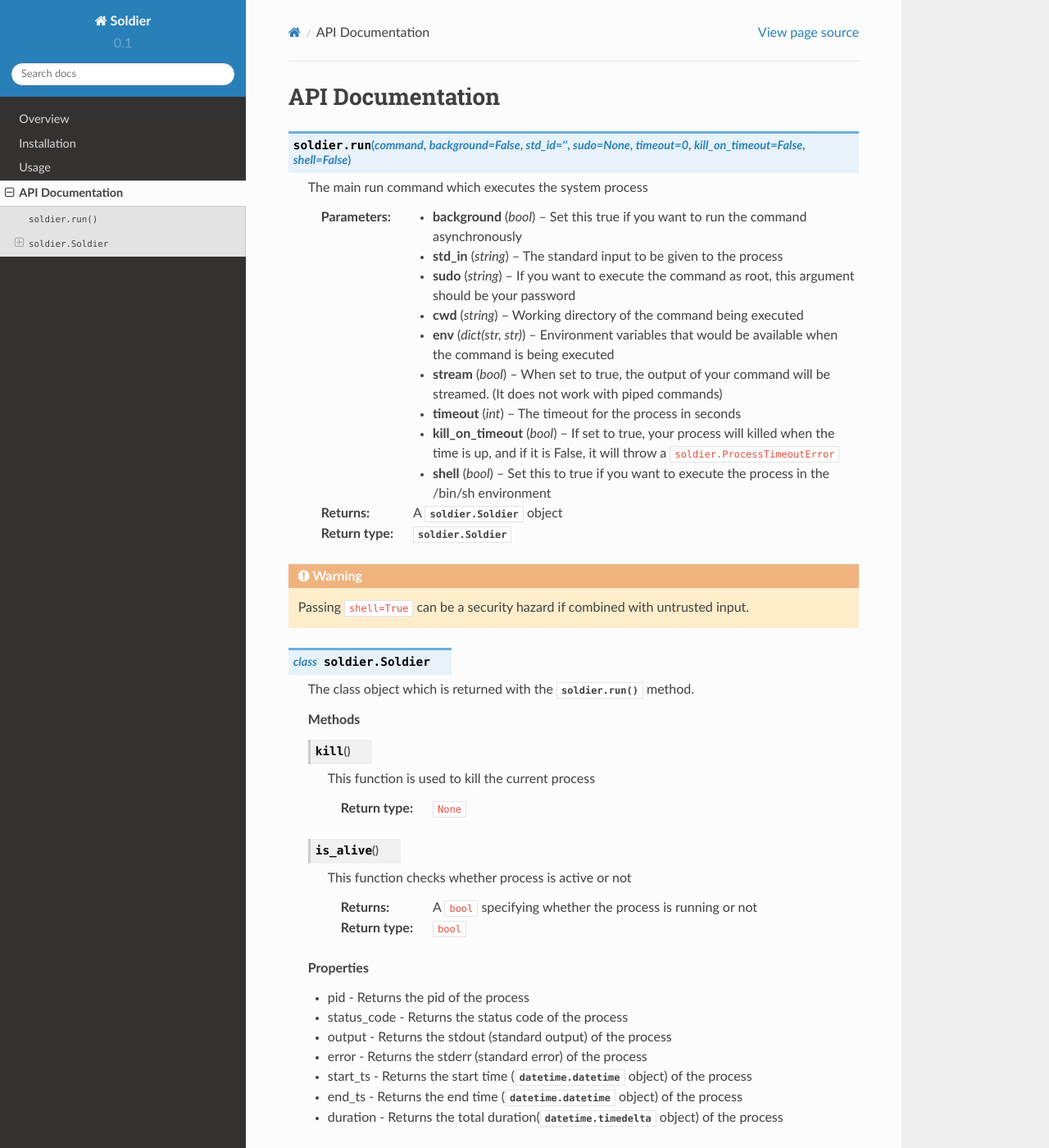
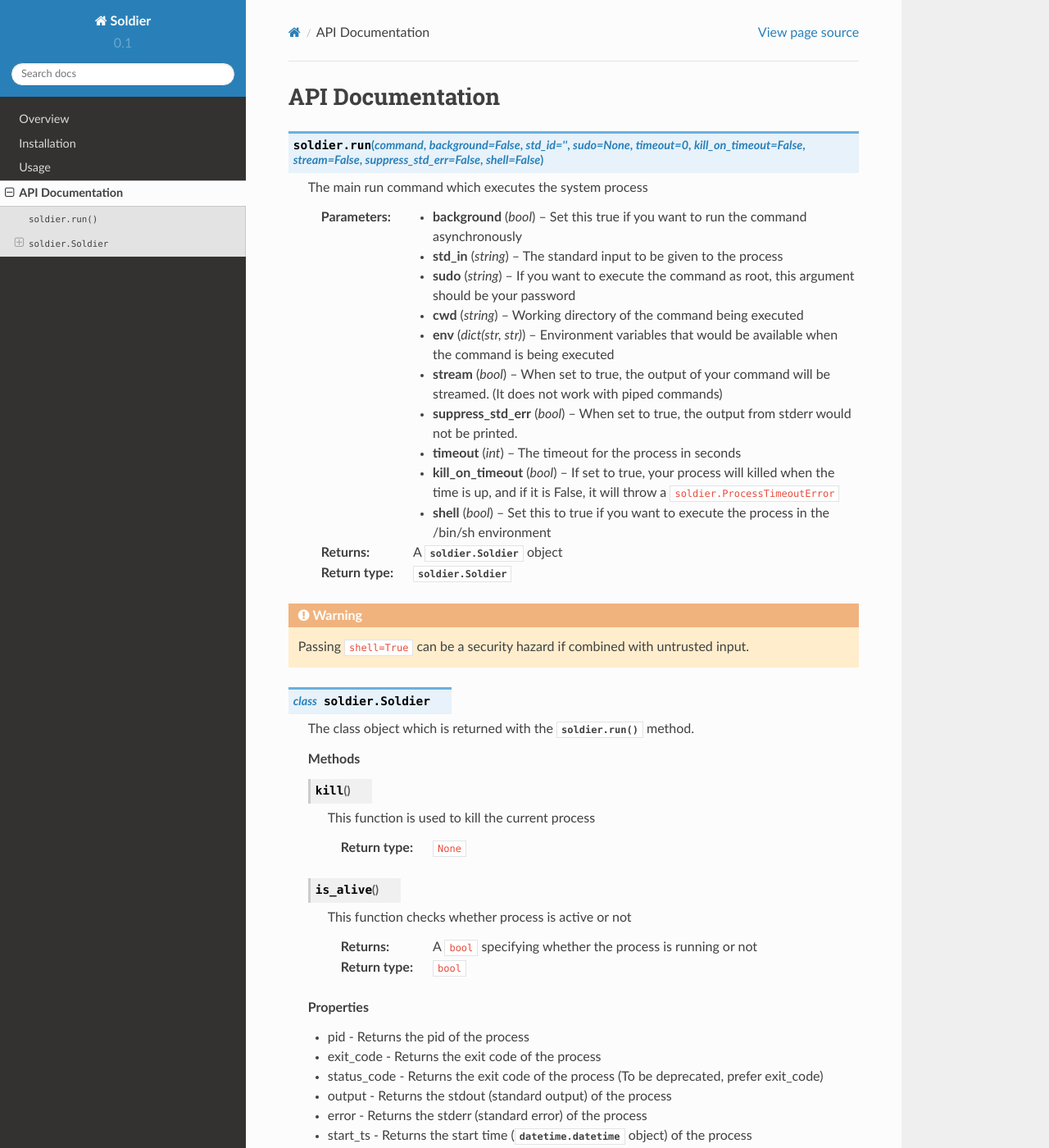
Before and after one commit to yashmehrotra/soldier, a Sphinx documentation site: the page built from docs/api_documentation.rst, in a window 1280 px wide and 1400 px high. Shown: the whole window at 82% size. Built offline with Sphinx 7.4.7 and the Read the Docs theme 2.0.0, drawn with Linux system fonts in a browser that asks for light colours; pages that are not in the unit, such as notebooks, are missing from menus.

Commit message:
Added exit_code method & suppress_std_err option (#5)

```diff
--- a/docs/api_documentation.rst
+++ b/docs/api_documentation.rst
@@ -1,7 +1,7 @@
 API Documentation
 =================
 
-.. function:: soldier.run(command, background=False, std_id='', sudo=None, timeout=0, kill_on_timeout=False, shell=False)
+.. function:: soldier.run(command, background=False, std_id='', sudo=None, timeout=0, kill_on_timeout=False, stream=False, suppress_std_err=False, shell=False)
 
     The main run command which executes the system process
 
@@ -17,6 +17,8 @@ API Documentation
     :type env: dict(str, str)
     :param stream: When set to true, the output of your command will be streamed. (It does not work with piped commands)
     :type stream: bool
+    :param suppress_std_err: When set to true, the output from stderr would not be printed.
+    :type suppress_std_err: bool
     :param timeout: The timeout for the process in seconds
     :type timeout: int
     :param kill_on_timeout: If set to true, your process will killed when the time is up, and if it is False, it will throw a ``soldier.ProcessTimeoutError``
@@ -55,7 +57,8 @@ API Documentation
     **Properties**
 
     - pid - Returns the pid of the process
-    - status_code - Returns the status code of the process
+    - exit_code - Returns the exit code of the process
+    - status_code - Returns the exit code of the process (To be deprecated, prefer exit_code)
     - output - Returns the stdout (standard output) of the process
     - error - Returns the stderr (standard error) of the process
     - start_ts - Returns the start time (:class:`datetime.datetime` object) of the process
--- a/docs/usage.rst
+++ b/docs/usage.rst
@@ -14,7 +14,7 @@ After successfully installing soldier, you will now be able to communicate with
     >> print(current_path.output)
     /home/pythonista
     # Status Code
-    >> print(current_path.status_code)
+    >> print(current_path.exit_code)
     0
 
 **Run a process in background, and later terminate it**
--- a/setup.py
+++ b/setup.py
@@ -5,7 +5,7 @@ except ImportError:
 
 setup(
     name='soldier',
-    version='0.2.1',
+    version='0.2.2',
     author='Yash Mehrotra',
     author_email='yashmehrotra95@gmail.com',
     packages=['soldier'],
```
Also changed, not shown: CHANGELOG.md (+5 -0 lines), 2 other files.
